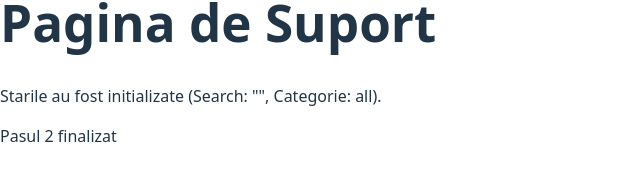
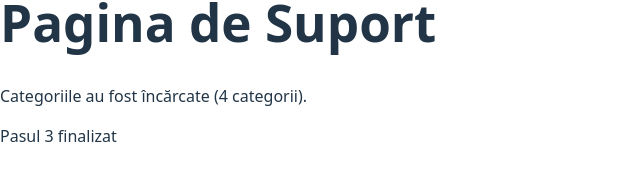
Before and after one commit to roscaiana/Proiect-MRSTweb, a React (Vite) app in the folder frontend/: page /support in a window 1280 px wide. Shown: the part 346-526 px from the top of the page, without its empty margins (0-640 px from the left). Built offline with nearby package versions, Linux system fonts and the light colour scheme.

Commit message:
feat(support): add FAQ categories data

```diff
--- a/frontend/src/pages/Support.tsx
+++ b/frontend/src/pages/Support.tsx
@@ -7,13 +7,19 @@ const Support: React.FC = () => {
     const [searchQuery, setSearchQuery] = useState('');
     const [activeCategory, setActiveCategory] = useState('all');
     const [openFaqIndex, setOpenFaqIndex] = useState<number | null>(0);
+    const categories: FaqCategory[] = [
+        { id: 'all', title: 'Toate întrebările', icon: HelpCircle },
+        { id: 'general', title: 'Informații Generale', icon: FileText },
+        { id: 'exam', title: 'Examen și Certificare', icon: FileText },
+        { id: 'technical', title: 'Suport Tehnic', icon: LifeBuoy },
+    ];
     return (
         <div className="bg-white min-h-screen">
             <div className="max-w-7xl mx-auto px-4 py-20 text-center">
                 <h1 className="text-4xl font-bold text-slate-900">Pagina de Suport</h1>
-                <p className="mt-4 text-slate-500">Starile au fost initializate (Search: "{searchQuery}", Categorie: {activeCategory}).</p>
+                <p className="mt-4 text-slate-500">Categoriile au fost încărcate ({categories.length} categorii).</p>
                 <div className="mt-8 p-4 bg-blue-50 text-blue-700 rounded-lg inline-block font-mono text-sm">
-                    Pasul 2 finalizat
+                    Pasul 3 finalizat
                 </div>
             </div>
         </div>
```
